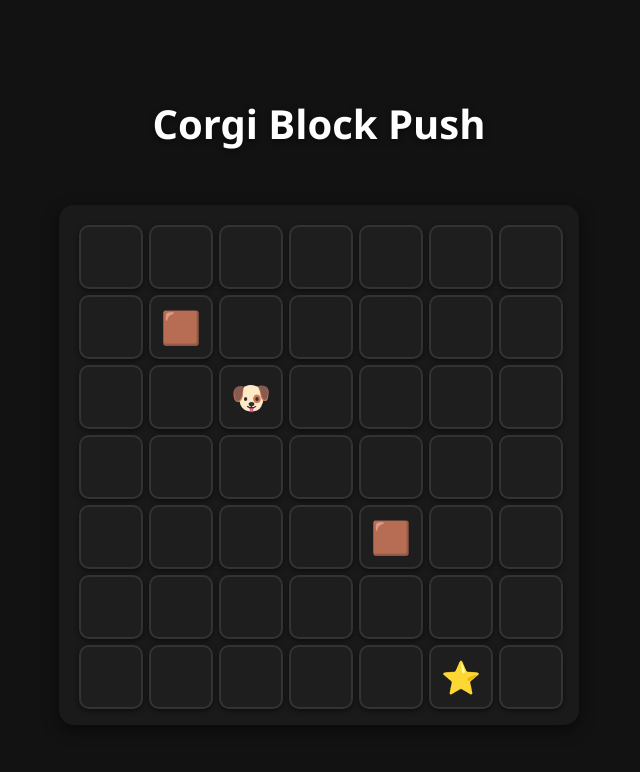
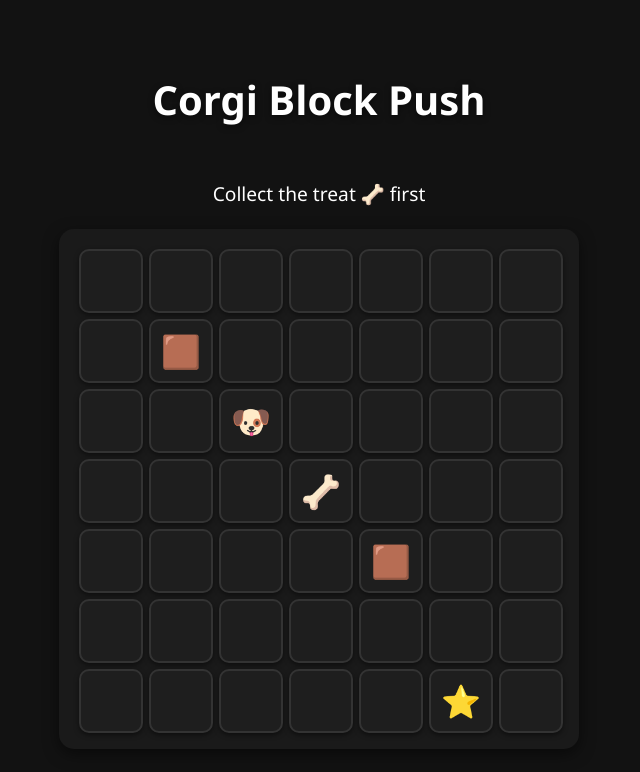
Before and after one commit to brendanbobryk/corgi-block-push, a React (Vite) app in the folder corgi-block-push/: page / in a window 1280 px wide. Shown: the top 772 px of the page, without its empty margins (321-961 px from the left). Built offline with nearby package versions, Linux system fonts and the light colour scheme.

Commit message:
added the dog treat to collect in order to win the game

```diff
--- a/corgi-block-push/src/components/Game.jsx
+++ b/corgi-block-push/src/components/Game.jsx
@@ -1,13 +1,13 @@
 import React, { useState, useEffect } from "react";
 import Cell from "./Cell";
-import { CELL_SIZE, GRID_ROWS, GRID_COLS, DIRECTIONS, EMOJIS } from "./constants";
+import { CELL_SIZE, GRID_ROWS, GRID_COLS, DIRECTIONS, EMOJIS, PROPERTIES } from "./constants";
 
-// Initial grid: 7x7, corgi, blocks, and goal
+// Initial grid: corgi, blocks, treat, and goal
 const initialGrid = [
   [[], [], [], [], [], [], []],
   [[], [{ type: "BLOCK", properties: ["PUSH"] }], [], [], [], [], []],
   [[], [], [{ type: "CORGI", properties: ["YOU"] }], [], [], [], []],
-  [[], [], [], [], [], [], []],
+  [[], [], [], [{ type: "TREAT", properties: ["COLLECTIBLE"] }], [], [], []],
   [[], [], [], [], [{ type: "BLOCK", properties: ["PUSH"] }], [], []],
   [[], [], [], [], [], [], []],
   [[], [], [], [], [], [{ type: "GOAL", properties: ["WIN"] }], []],
@@ -16,6 +16,7 @@ const initialGrid = [
 const Game = () => {
   const [grid, setGrid] = useState(initialGrid);
   const [hasWon, setHasWon] = useState(false);
+  const [hasTreat, setHasTreat] = useState(false);
 
   // Find the player object
   const findPlayer = () => {
@@ -43,13 +44,12 @@ const Game = () => {
     const targetCell = grid[ny][nx];
     const newGrid = grid.map((row) => row.map((cell) => [...cell]));
 
+    // Check for pushable object
     const pushable = targetCell.find((obj) => obj.properties.includes("PUSH"));
 
     if (pushable) {
-      // Attempt to push
       const pushX = nx + dir.x;
       const pushY = ny + dir.y;
-
       if (
         pushX >= 0 &&
         pushX < GRID_COLS &&
@@ -66,22 +66,36 @@ const Game = () => {
         newGrid[cy][cx] = newGrid[cy][cx].filter((o) => o !== player);
         newGrid[ny][nx].push(player);
         setGrid(newGrid);
+        checkPickup(newGrid, nx, ny);
         checkWin(newGrid, nx, ny);
       }
-    } else if (targetCell.length === 0) {
-      // Move player to empty cell
+    } else {
+      // Move player to empty or collectible cell
       const player = newGrid[cy][cx].find((obj) => obj.properties.includes("YOU"));
       newGrid[cy][cx] = newGrid[cy][cx].filter((o) => o !== player);
       newGrid[ny][nx].push(player);
+
       setGrid(newGrid);
+      checkPickup(newGrid, nx, ny);
       checkWin(newGrid, nx, ny);
     }
   };
 
-  // Check if player reached a WIN tile
+  // Check if player picked up treat
+  const checkPickup = (currentGrid, x, y) => {
+    const cell = currentGrid[y][x];
+    const treat = cell.find((obj) => obj.properties.includes("COLLECTIBLE"));
+    if (treat) {
+      // Remove treat from grid
+      currentGrid[y][x] = cell.filter((o) => o !== treat);
+      setHasTreat(true);
+    }
+  };
+
+  // Check if player reached a WIN tile with treat
   const checkWin = (currentGrid, x, y) => {
     const cell = currentGrid[y][x];
-    if (cell.some((obj) => obj.properties.includes("WIN"))) {
+    if (cell.some((obj) => obj.properties.includes("WIN")) && hasTreat) {
       setHasWon(true);
     }
   };
@@ -108,10 +122,13 @@ const Game = () => {
     };
     window.addEventListener("keydown", handleKey);
     return () => window.removeEventListener("keydown", handleKey);
-  }, [grid, hasWon]);
+  }, [grid, hasTreat, hasWon]);
 
   return (
     <div style={{ display: "flex", flexDirection: "column", alignItems: "center", gap: "20px" }}>
+      <div style={{ fontSize: "1.2rem", color: "#fff" }}>
+        {hasTreat ? "🦴 Treat collected!" : "Collect the treat 🦴 first"}
+      </div>
       {hasWon && (
         <div
           style={{
--- a/corgi-block-push/src/components/constants.js
+++ b/corgi-block-push/src/components/constants.js
@@ -7,7 +7,8 @@ export const EMOJIS = {
   CORGI: "🐶",
   BLOCK: "🟫",
   EMPTY: "⬜",
-  GOAL: "⭐", // Goal tile
+  GOAL: "⭐",   // Goal tile
+  TREAT: "🦴",  // Item to collect
 };
 
 export const DIRECTIONS = {
@@ -21,5 +22,6 @@ export const DIRECTIONS = {
 export const PROPERTIES = {
   YOU: "YOU",   // Controllable object
   PUSH: "PUSH", // Pushable object
-  WIN: "WIN",   // Reaching this triggers win
+  WIN: "WIN",   // Reaching this triggers win (if treat collected)
+  COLLECTIBLE: "COLLECTIBLE", // Item to pick up
 };
```
